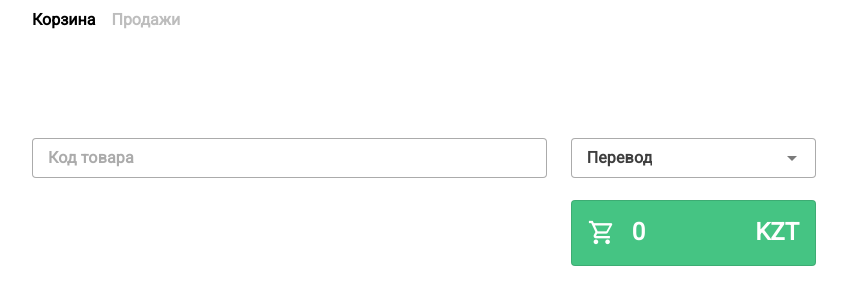
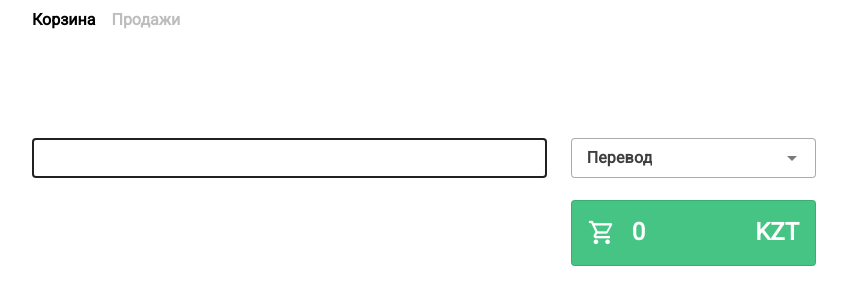
Before and after one commit to ctrlartspace/openmarket-frontend, a Vue app: page /cart in a window 1280 px wide. Shown: the top 304 px of the page, without its empty margins (216-1063 px from the left). Built offline with nearby package versions, Linux system fonts and the light colour scheme.

Commit message:
add search field

```diff
--- /dev/null
+++ b/src/components/SearchField.vue
@@ -0,0 +1,100 @@
+<template>
+  <v-form @submit.prevent="submit">
+    <v-text-field
+      ref="searchInput"
+      v-model="value"
+      label="Поиск"
+      density="compact"
+      hide-details
+      clearable
+      single-line
+      variant="outlined"
+      hint="Нажмите Enter для поиска"
+      :loading="loading"
+      :disabled="loading"
+      @click:append-inner="submit"
+      @input="onInputChange"
+      v-bind="$attrs"
+    >
+    </v-text-field>
+    <v-menu activator="parent">
+      <v-list
+        v-if="value && searchItems && searchItems.length > 0"
+        class="border elevation-0"
+      >
+        <v-list-item
+          v-for="(item, index) in searchItems"
+          :key="index"
+          :value="index"
+        >
+          <v-list-item-title>{{ item }}</v-list-item-title>
+        </v-list-item>
+      </v-list>
+    </v-menu>
+  </v-form>
+</template>
+
+<script setup>
+import { ref, computed, watch, nextTick, onMounted } from "vue"
+
+const props = defineProps({
+  searchItems: {
+    type: Object,
+  },
+  loading: {
+    type: Boolean,
+    default: false,
+  },
+  autoclear: {
+    type: Boolean,
+    default: false,
+  },
+  modelValue: {},
+})
+
+const emit = defineEmits(["submit", "update:modelValue", "change"])
+const searchInput = ref(null)
+const isPrinting = ref(false)
+
+const value = computed({
+  get() {
+    return props.modelValue
+  },
+  set(value) {
+    emit("update:modelValue", value)
+  },
+})
+
+const onInputChange = (event) => {
+  value.value = event.target.value
+  if (isPrinting.value) {
+    return
+  }
+  isPrinting.value = true
+  setTimeout(() => {
+    isPrinting.value = false
+    emit("change", value.value)
+    console.log(value.value)
+  }, 2500)
+}
+
+const submit = () => {
+  emit("submit", value)
+
+  if (props.autoclear) {
+    value.value = ""
+  }
+}
+
+// каждый раз когда изменяется loading
+// ставим фокус на поле вводе::w
+watch(value, async () => {
+  await nextTick()
+  searchInput.value.focus()
+})
+
+onMounted(async () => {
+  await nextTick()
+  searchInput.value.focus()
+})
+</script>
--- a/src/pages/CartPage.vue
+++ b/src/pages/CartPage.vue
@@ -2,14 +2,13 @@
   <div class="content">
     <v-row>
       <v-col cols="8">
-        <v-form @submit.prevent="addCartItem">
-          <v-text-field
-            class="mb-4 font-weight-bold"
-            v-model="inputValue"
-            placeholder="Код товара"
-            hide-details
-          />
-        </v-form>
+        <search-field
+          class="mb-4"
+          v-model="inputValue"
+          :search-items="['esfs', 'sdfdsf']"
+          @submit="addCartItem"
+          @change="console.log($event)"
+        />
         <cart-item
           v-for="(item, i) in store.cartItems"
           :item="item"
@@ -27,6 +26,7 @@
 </template>
 
 <script setup>
+import SearchField from "@/components/SearchField.vue"
 import CartItem from "@/components/CartItem.vue"
 import CartChange from "@/components/CartChange.vue"
 import CartTotalValue from "@/components/CartTotalValue.vue"
```
